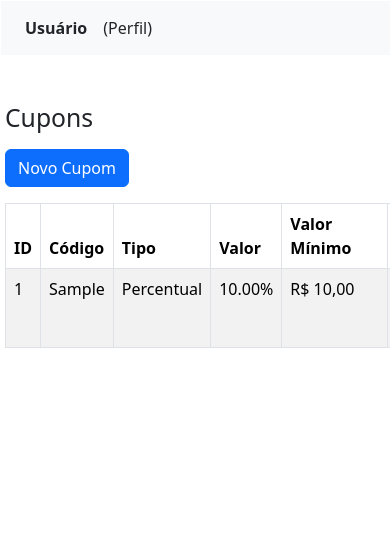
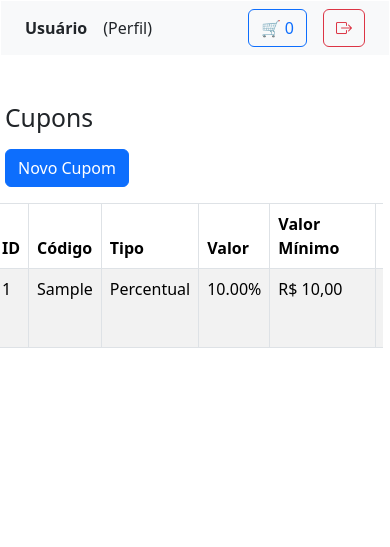
Before and after one commit to feinfo/ERP, a CodeIgniter app: page /database/index.php/cupom/index in a window 390 px wide; the page is wider, and only the part inside the window is pictured. Shown: the top 547 px of that part. Run offline with CodeIgniter, Linux system fonts and the light colour scheme; tables that the repository leaves empty hold one stand-in row (values such as "Sample post"); some libraries are stand-ins or nearby versions.

Commit message:
fix: melhoria layout responsivo

```diff
--- a/app/application/views/templates/_header.php
+++ b/app/application/views/templates/_header.php
@@ -113,6 +113,16 @@
                 margin-top: 0;
                 padding: 5px 2px 2px 2px;
             }
+            .table-responsive {
+                width: 100vw;
+                max-width: 100vw;
+                margin-left: -12px;
+                margin-right: -12px;
+            }
+            table.table {
+                min-width: 600px;
+                width: 100%;
+            }
         }
         @media (max-width: 575.98px) {
             .container, .container-fluid {
@@ -130,7 +140,7 @@
         }
         @media (max-width: 767.98px) {
             .floating-menu-btn {
-                display: block;
+                display: flex;
                 position: fixed;
                 bottom: 20px;
                 right: 20px;
@@ -145,16 +155,6 @@
                 font-size: 2rem;
                 align-items: center;
                 justify-content: center;
-                display: flex;
-            }
-        }
-        @media (max-width: 767.98px) {
-            .table-responsive {
-                overflow-x: auto;
-                -webkit-overflow-scrolling: touch;
-            }
-            table.table {
-                min-width: 600px;
             }
         }
     </style>
```
